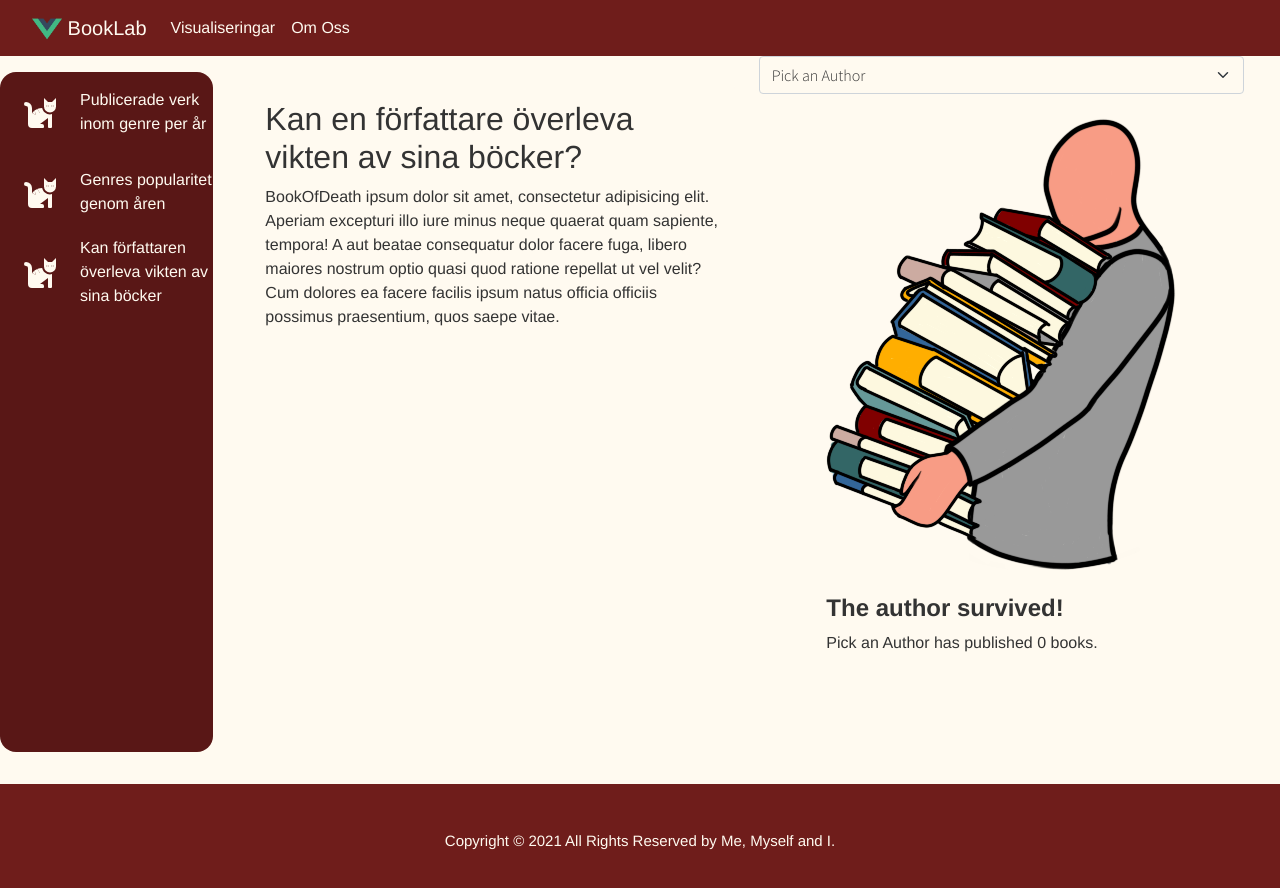
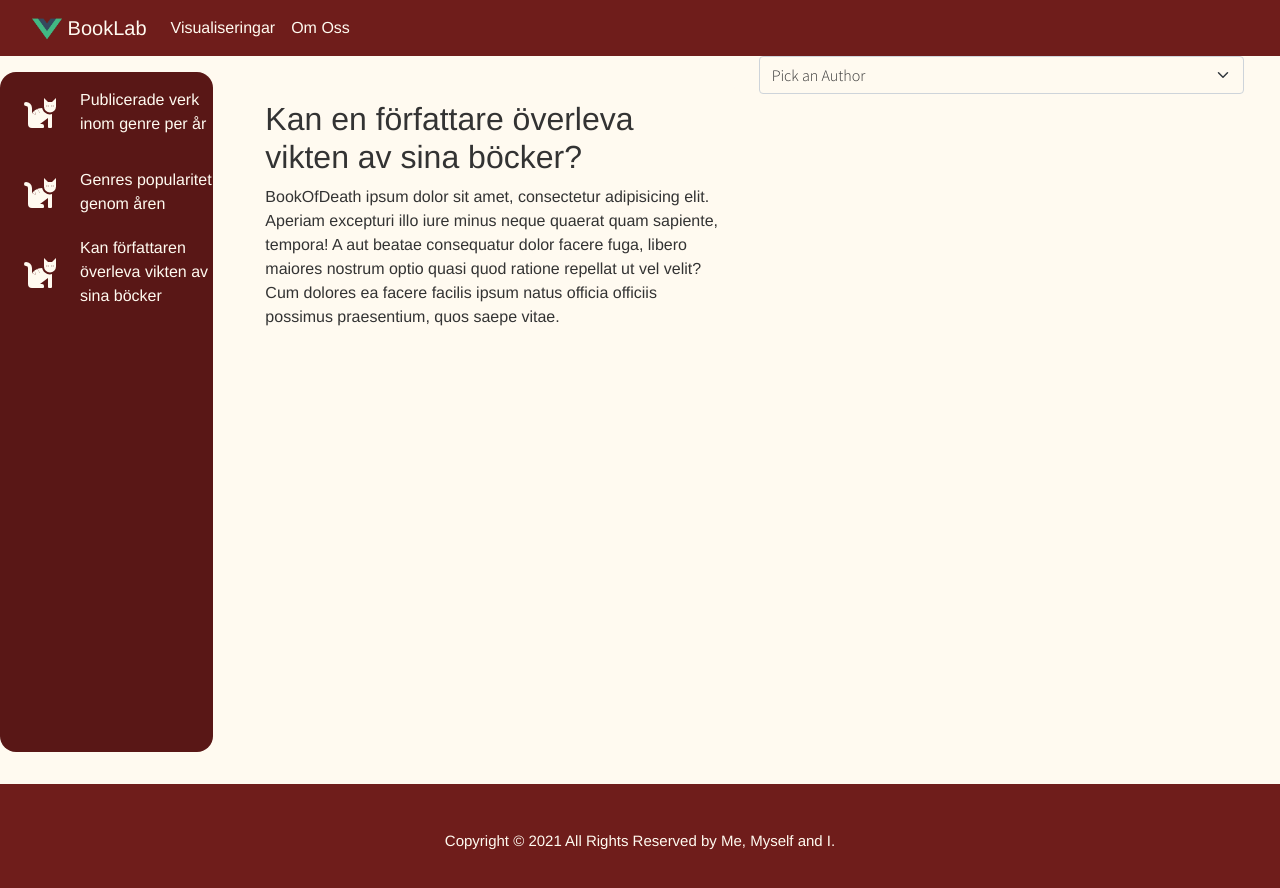
Before and after one commit to Rasber23/operation-ux, a Vue app: page /#/charts/bookofdeath in a window 1280 px wide. Built offline with nearby package versions, Linux system fonts and the light colour scheme.

Commit message:
<fix> bug fixed in showing of first image bookofdeath

```diff
--- a/src/components/BookOfDeath.vue
+++ b/src/components/BookOfDeath.vue
@@ -30,31 +30,28 @@
               <span class="visually-hidden">Loading...</span>
             </div>
           </div>
-          <div v-show="first" id="result" class="d-flex align-items-center justify-content-center">
+          <div v-show="first" id="result">
             <div id="surviveCon" v-if="show">
               <img src="./../assets/överlever.png" alt="" />
-              <br>
-              <br>
+              <br />
+              <br />
               <h4>
                 <strong>The author survived!</strong>
               </h4>
-              <p v-show="showDeathTimer">...but would die after {{ minToSurvive }}min and {{ secToSurvive }} sec under the weight.</p>
-              <p> {{ selected }} has published {{ numberOfPublications }} books.</p>
+              <p v-show="showDeathTimer">
+                ...but would die after {{ minToSurvive }}min and {{ secToSurvive }} sec under the weight.
+              </p>
+              <p>{{ selected }} has published {{ numberOfPublications }} books.</p>
               <br />
-              <!-- <p>Survive!</p>
-              <br />
-              <br /> -->
-              <!-- <p v-show="showDeathTimer">...But would die after {{ minToSurvive }}min and {{ secToSurvive }}sec</p> -->
             </div>
             <div id="deathCon" v-else>
               <img src="./../assets/krossad.png" alt="" />
-              <br>
-              <br>
+              <br />
+              <br />
               <h5>
                 <strong>The author did not survive the weight of the books!</strong>
               </h5>
-              <p> {{ selected }} has published {{ numberOfPublications }} books.</p>
-              <!-- <p>He Dead</p> -->
+              <p>{{ selected }} has published {{ numberOfPublications }} books.</p>
             </div>
           </div>
         </div>
```
